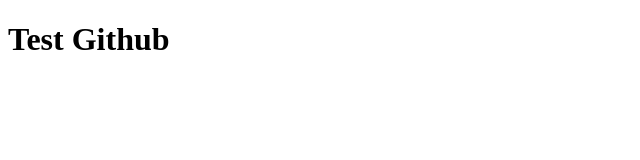
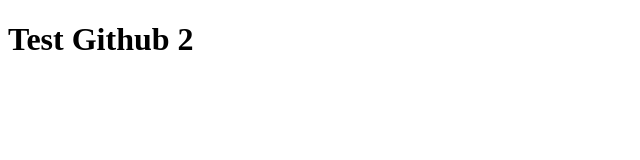
Before and after one commit to F3L1XXCZ/Mini-Portifolio-Teste-stream, a plain HTML site: page index.html in a window 1280 px wide. Shown: the full height of the page, 0-640 px from the left. Drawn offline with Linux system fonts and the light colour scheme.

Commit message:
mudando de github para github2

```diff
--- a/index.html
+++ b/index.html
@@ -7,7 +7,7 @@
     <title>Teste Github</title>
 </head>
 <body>
-    <h1>Test Github</h1>
+    <h1>Test Github 2</h1>
 
 </body>
 </html>
```
